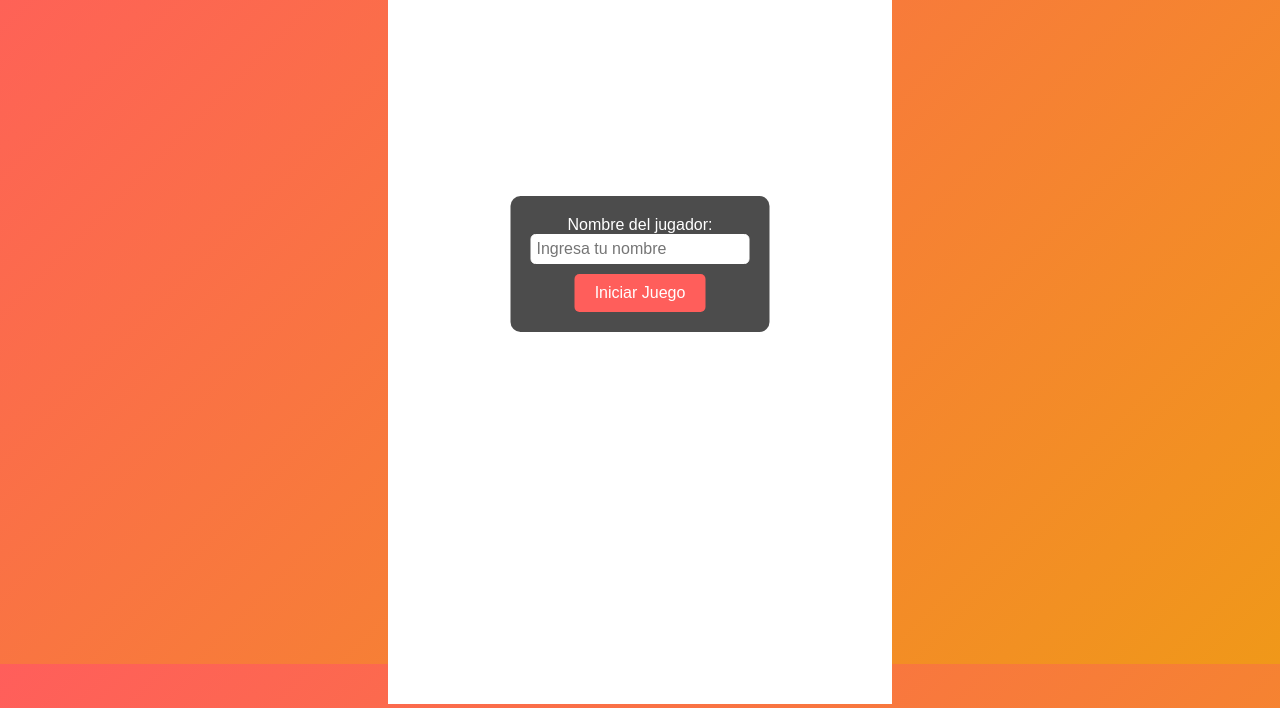
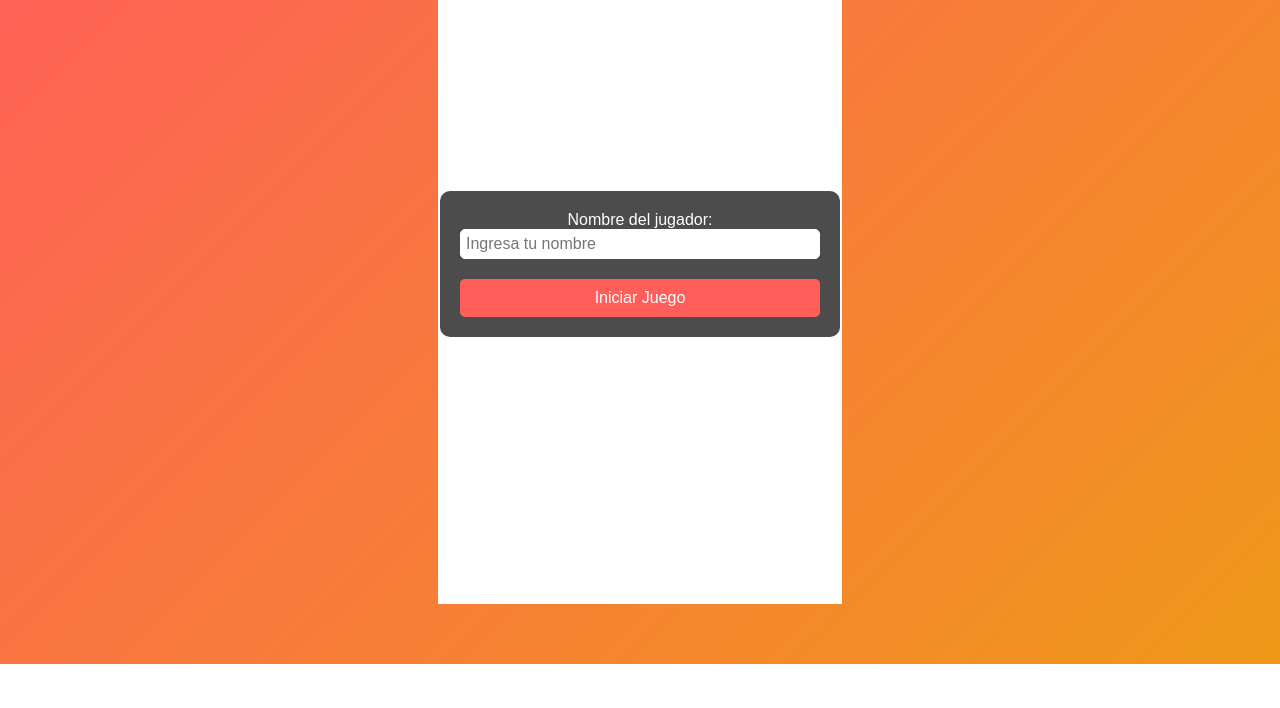
Before and after one commit to Acanoo/flappy-donald-trumpet, a plain HTML site: page index.html in a window 1280 px wide. Shown: the part 136-844 px from the top of the page. After the commit the page ends 800 px from the top, so only its background shows below. Drawn offline with Linux system fonts and the light colour scheme.

Commit message:
reemplazo

```diff
--- a/script.js
+++ b/script.js
@@ -1,24 +1,30 @@
 const canvas = document.getElementById('gameCanvas');
 const ctx = canvas.getContext('2d');
 
-// Dimensiones fijas para el lienzo
-canvas.width = 500; // Ancho del lienzo
-canvas.height = 800; // Alto del lienzo
+// Dimensiones dinámicas para el lienzo
+function resizeCanvas() {
+  canvas.width = window.innerWidth > 600 ? 400 : window.innerWidth * 0.9; // Ancho máximo de 400px o 90% del ancho de la pantalla
+  canvas.height = (canvas.width / 400) * 600; // Mantener la proporción 4:6
+}
+
+// Llamar a resizeCanvas al cargar la página y al redimensionar la ventana
+window.addEventListener('resize', resizeCanvas);
+resizeCanvas(); // Inicializar el tamaño del lienzo
 
 // Variables globales
 let playerName = localStorage.getItem('playerName'); // Obtener el nombre del jugador desde localStorage
 let bird = {
-  x: 50,
-  y: 300,
-  width: 60,
-  height: 60,
+  x: canvas.width / 10,
+  y: canvas.height / 2,
+  width: canvas.width / 10,
+  height: canvas.width / 10,
   gravity: 0.2,
   lift: -4,
   velocity: 0
 };
 let pipes = [];
-let pipeWidth = 50;
-let pipeGap = 200; // Espacio vertical más grande entre las tuberías
+let pipeWidth = canvas.width / 8;
+let pipeGap = canvas.height / 3; // Espacio vertical más grande entre las tuberías
 let frame = 0;
 let score = 0;
 let gameOver = false;
@@ -83,8 +89,8 @@ endGameButton.addEventListener('click', () => {
 
 // Función para reiniciar el juego
 function resetGame() {
-  bird.x = 50;
-  bird.y = 300;
+  bird.x = canvas.width / 10;
+  bird.y = canvas.height / 2;
   bird.velocity = 0;
   pipes = [];
   frame = 0;
@@ -99,7 +105,7 @@ function drawBird() {
 
 // Función para actualizar las tuberías
 function updatePipes() {
-  if (frame % 150 === 0) { // Intervalo para crear nuevas tuberías
+  if (frame % 175 === 0) { // Intervalo para crear nuevas tuberías
     let topHeight = Math.random() * (canvas.height - pipeGap - 50) + 20;
     pipes.push({ x: canvas.width, top: topHeight });
   }
@@ -177,9 +183,15 @@ function gameLoop() {
   requestAnimationFrame(gameLoop);
 }
 
-// Evento para hacer que el pájaro vuele
+// Evento para hacer que el pájaro vuele con clics o toques
 document.addEventListener('keydown', () => {
   if (!gameOver) {
     bird.velocity = bird.lift; // Aplicar el impulso al volar
   }
 });
+
+canvas.addEventListener('touchstart', () => {
+  if (!gameOver) {
+    bird.velocity = bird.lift; // Aplicar el impulso al volar
+  }
+});
--- a/style.css
+++ b/style.css
@@ -113,3 +113,87 @@
   #end-game-button:hover {
     background-color: #f09819;
   }
+  /* Estilo general para el cuerpo */
+body {
+    margin: 0;
+    display: flex;
+    justify-content: center;
+    align-items: center;
+    height: 100vh;
+    background: linear-gradient(135deg, #ff5e5b, #f09819); /* Fondo futurista */
+    overflow: hidden; /* Evitar desplazamiento horizontal */
+  }
+
+  /* Contenedor principal */
+  #game-container {
+    text-align: center;
+    font-family: Arial, sans-serif;
+    color: white;
+  }
+
+  /* Canvas responsivo */
+  canvas {
+    border: 2px solid #fff;
+    background-color: #fff; /* Fondo blanco del canvas */
+    max-width: 100%; /* Asegurar que no exceda el ancho de la pantalla */
+    height: auto; /* Mantener la proporción */
+  }
+
+  /* Menú de inicio */
+  #start-menu {
+    position: absolute;
+    top: 50%;
+    left: 50%;
+    transform: translate(-50%, -50%);
+    background: rgba(0, 0, 0, 0.7);
+    padding: 20px;
+    border-radius: 10px;
+    width: 90%; /* Ancho máximo del menú */
+    max-width: 400px; /* Ancho máximo para pantallas grandes */
+    box-sizing: border-box; /* Asegurar que el padding no afecte el ancho */
+  }
+
+  #player-name {
+    padding: 5px;
+    margin-bottom: 10px;
+    font-size: 16px;
+    border: 1px solid #fff;
+    border-radius: 5px;
+    color: black;
+    width: 100%; /* Ancho completo para dispositivos móviles */
+    box-sizing: border-box; /* Asegurar que el padding no afecte el ancho */
+  }
+
+  #start-button,
+  #restart-button,
+  #end-game-button {
+    padding: 10px 20px;
+    font-size: 16px;
+    color: white;
+    background-color: #ff5e5b;
+    border: none;
+    border-radius: 5px;
+    cursor: pointer;
+    width: 100%; /* Botones de ancho completo para dispositivos móviles */
+    margin-top: 10px; /* Espaciado entre botones */
+  }
+
+  #start-button:hover,
+  #restart-button:hover,
+  #end-game-button:hover {
+    background-color: #f09819;
+  }
+
+  /* Menú de reinicio */
+  #restart-menu {
+    position: absolute;
+    top: 50%;
+    left: 50%;
+    transform: translate(-50%, -50%);
+    background: rgba(0, 0, 0, 0.7);
+    padding: 20px;
+    border-radius: 10px;
+    width: 90%; /* Ancho máximo del menú */
+    max-width: 400px; /* Ancho máximo para pantallas grandes */
+    box-sizing: border-box; /* Asegurar que el padding no afecte el ancho */
+  }
```
